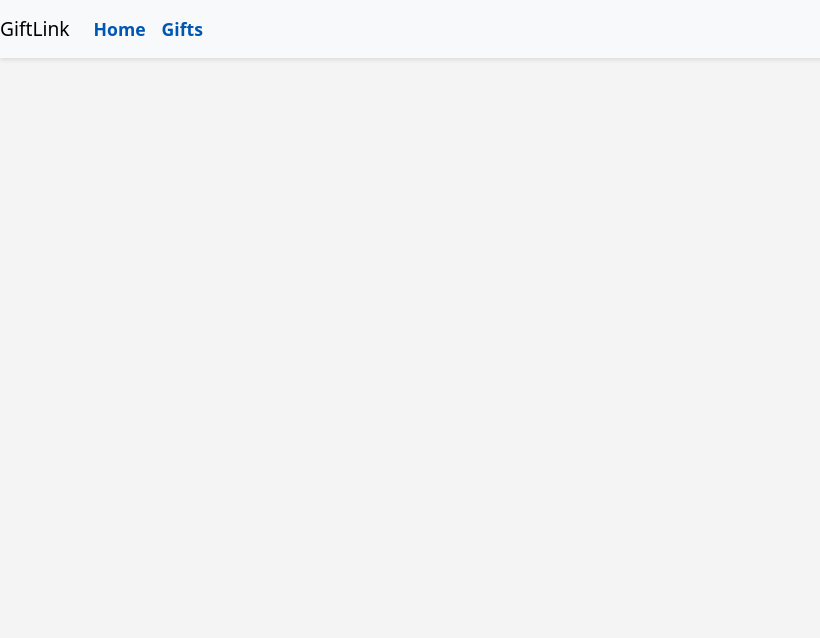
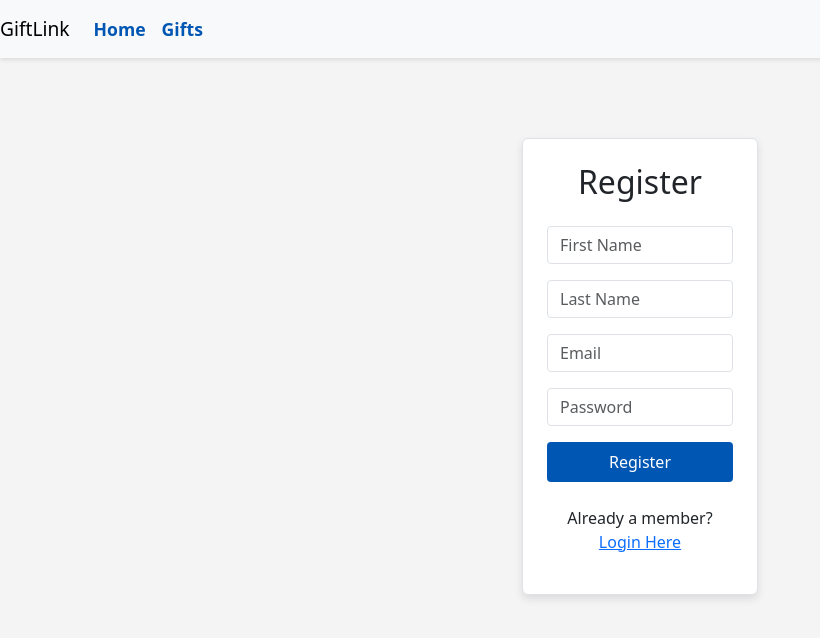
Before and after one commit to Charmiseera/GiftLink-Platform, a React (Create React App) app in the folder giftlink-frontend/: page /app/register in a window 1280 px wide. Before the commit this address had no page. Shown: the top 638 px of the page, without its empty margins (0-820 px from the left). Built offline with nearby package versions, Linux system fonts and the light colour scheme.

Commit message:
Added Login and Register components

```diff
--- a/giftlink-frontend/src/App.js
+++ b/giftlink-frontend/src/App.js
@@ -1,21 +1,26 @@
 import React from 'react';
 import { Routes, Route, useNavigate } from 'react-router-dom';
 import MainPage from './components/MainPage/MainPage';
+import LoginPage from './components/LoginPage/LoginPage';
+import RegisterPage from './components/RegisterPage/RegisterPage';
 import 'bootstrap/dist/css/bootstrap.min.css';
 import './App.css';
 import Navbar from './components/Navbar/Navbar';
 
 function App() {
-
   return (
     <>
-        <Navbar/>
-        <Routes>
-          {/* the final code will not pass the products to every page, but each page will call the server API */}
-          <Route path="/" element={<MainPage />} />
-          <Route path="/app" element={<MainPage />} />
-        </Routes>
-        </>
+      <Navbar />
+      <Routes>
+        {/* Main Page routes */}
+        <Route path="/" element={<MainPage />} />
+        <Route path="/app" element={<MainPage />} />
+
+        {/* Auth routes */}
+        <Route path="/app/login" element={<LoginPage />} />
+        <Route path="/app/register" element={<RegisterPage />} />
+      </Routes>
+    </>
   );
 }
 
--- /dev/null
+++ b/giftlink-frontend/src/components/LoginPage/LoginPage.css
@@ -0,0 +1,44 @@
+.login-card {
+    background-color: #fff;
+    box-shadow: 0px 4px 8px rgba(0, 0, 0, 0.1);
+}
+
+.login-card .form-label {
+    font-weight: 600;
+}
+
+.login-card input {
+    border-radius: 0.25rem;
+}
+
+.login-card .btn {
+    padding: 0.5rem 1rem;
+    border-radius: 0.25rem;
+}
+
+.login-card .btn-primary {
+    background-color: #0056b3;
+    border: none;
+}
+
+.login-card .btn-secondary {
+    background-color: #dc3545;
+    border: none;
+}
+
+.login-card .text-primary {
+    color: #0056b3;
+}
+
+.login-card .text-secondary {
+    color: #6c757d;
+}
+
+/* Additional styles */
+a.text-primary:hover {
+    text-decoration: underline;
+}
+
+a.text-secondary:hover {
+    text-decoration: underline;
+}
--- /dev/null
+++ b/giftlink-frontend/src/components/LoginPage/LoginPage.js
@@ -0,0 +1,51 @@
+import React, { useState } from 'react';
+import './LoginPage.css';
+
+function LoginPage() {
+  const [email, setEmail] = useState('');
+  const [password, setPassword] = useState('');
+
+  const handleLogin = () => {
+    console.log('Login clicked!');
+    console.log(email, password);
+  };
+
+  return (
+    <div className="container mt-5">
+      <div className="row justify-content-center">
+        <div className="col-md-6 col-lg-4">
+          <div className="login-card p-4 border rounded">
+            <h2 className="text-center mb-4 font-weight-bold">Login</h2>
+
+            <input
+              type="email"
+              placeholder="Email"
+              className="form-control mb-3"
+              value={email}
+              onChange={(e) => setEmail(e.target.value)}
+            />
+
+            <input
+              type="password"
+              placeholder="Password"
+              className="form-control mb-3"
+              value={password}
+              onChange={(e) => setPassword(e.target.value)}
+            />
+
+            <button className="btn btn-primary w-100" onClick={handleLogin}>
+              Login
+            </button>
+
+            <p className="mt-4 text-center">
+              New here? <a href="/app/register" className="text-primary">Register Here</a>
+            </p>
+
+          </div>
+        </div>
+      </div>
+    </div>
+  );
+}
+
+export default LoginPage;
--- /dev/null
+++ b/giftlink-frontend/src/components/RegisterPage/RegisterPage.css
@@ -0,0 +1,44 @@
+.register-card {
+    background-color: #fff;
+    box-shadow: 0px 4px 8px rgba(0, 0, 0, 0.1);
+}
+
+.register-card .form-label {
+    font-weight: 600;
+}
+
+.register-card input {
+    border-radius: 0.25rem;
+}
+
+.register-card .btn {
+    padding: 0.5rem 1rem;
+    border-radius: 0.25rem;
+}
+
+.register-card .btn-primary {
+    background-color: #0056b3;
+    border: none;
+}
+
+.register-card .btn-secondary {
+    background-color: #dc3545;
+    border: none;
+}
+
+.register-card .text-primary {
+    color: #0056b3;
+}
+
+.register-card .text-secondary {
+    color: #6c757d;
+}
+
+/* Additional styles */
+a.text-primary:hover {
+    text-decoration: underline;
+}
+
+a.text-secondary:hover {
+    text-decoration: underline;
+}
--- /dev/null
+++ b/giftlink-frontend/src/components/RegisterPage/RegisterPage.js
@@ -0,0 +1,69 @@
+import React, { useState } from 'react';
+import './RegisterPage.css';
+
+function RegisterPage() {
+  const [firstName, setFirstName] = useState('');
+  const [lastName, setLastName] = useState('');
+  const [email, setEmail] = useState('');
+  const [password, setPassword] = useState('');
+
+  const handleRegister = () => {
+    console.log('Register clicked!');
+    console.log(firstName, lastName, email, password);
+  };
+
+  return (
+    <div className="container mt-5">
+      <div className="row justify-content-center">
+        <div className="col-md-6 col-lg-4">
+          <div className="register-card p-4 border rounded">
+            <h2 className="text-center mb-4 font-weight-bold">Register</h2>
+
+            <input
+              type="text"
+              placeholder="First Name"
+              className="form-control mb-3"
+              value={firstName}
+              onChange={(e) => setFirstName(e.target.value)}
+            />
+
+            <input
+              type="text"
+              placeholder="Last Name"
+              className="form-control mb-3"
+              value={lastName}
+              onChange={(e) => setLastName(e.target.value)}
+            />
+
+            <input
+              type="email"
+              placeholder="Email"
+              className="form-control mb-3"
+              value={email}
+              onChange={(e) => setEmail(e.target.value)}
+            />
+
+            <input
+              type="password"
+              placeholder="Password"
+              className="form-control mb-3"
+              value={password}
+              onChange={(e) => setPassword(e.target.value)}
+            />
+
+            <button className="btn btn-primary w-100" onClick={handleRegister}>
+              Register
+            </button>
+
+            <p className="mt-4 text-center">
+              Already a member? <a href="/app/login" className="text-primary">Login Here</a>
+            </p>
+
+          </div>
+        </div>
+      </div>
+    </div>
+  );
+}
+
+export default RegisterPage;
```
